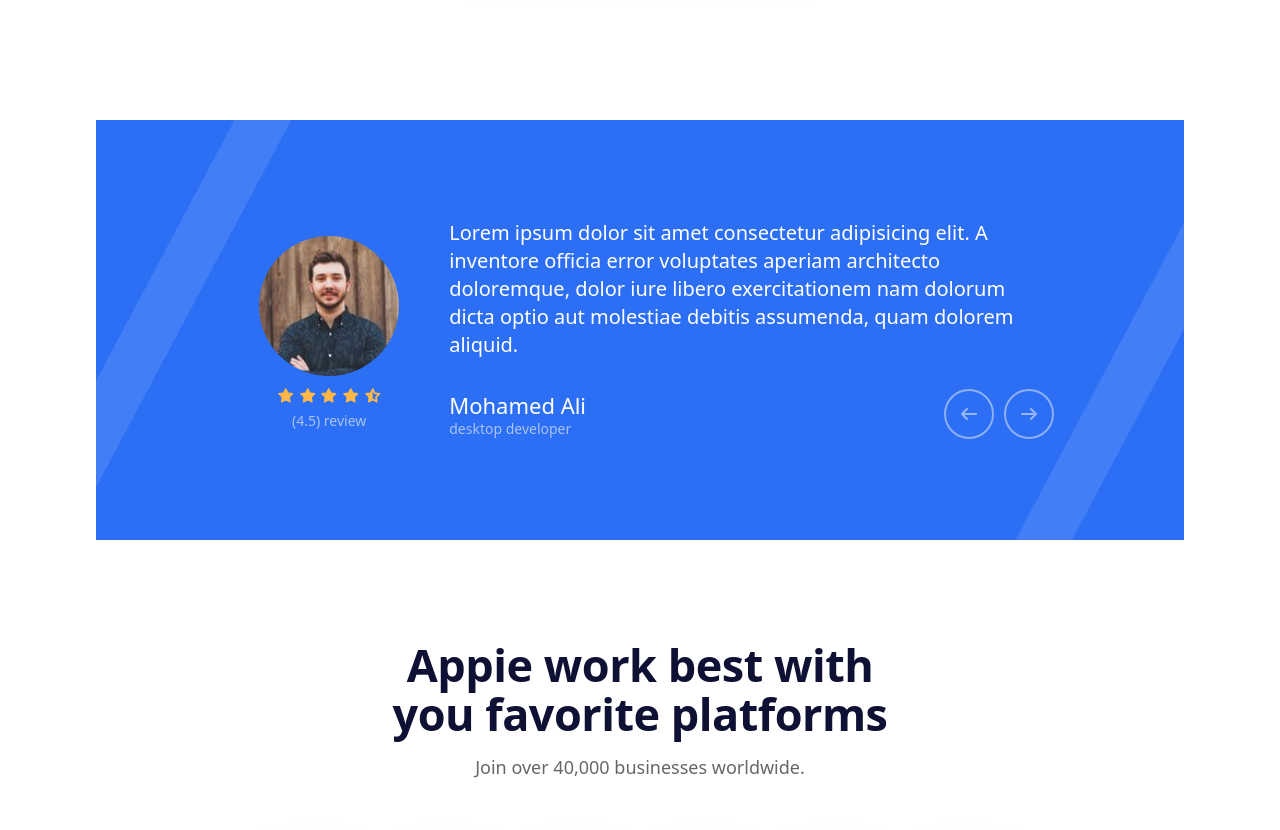
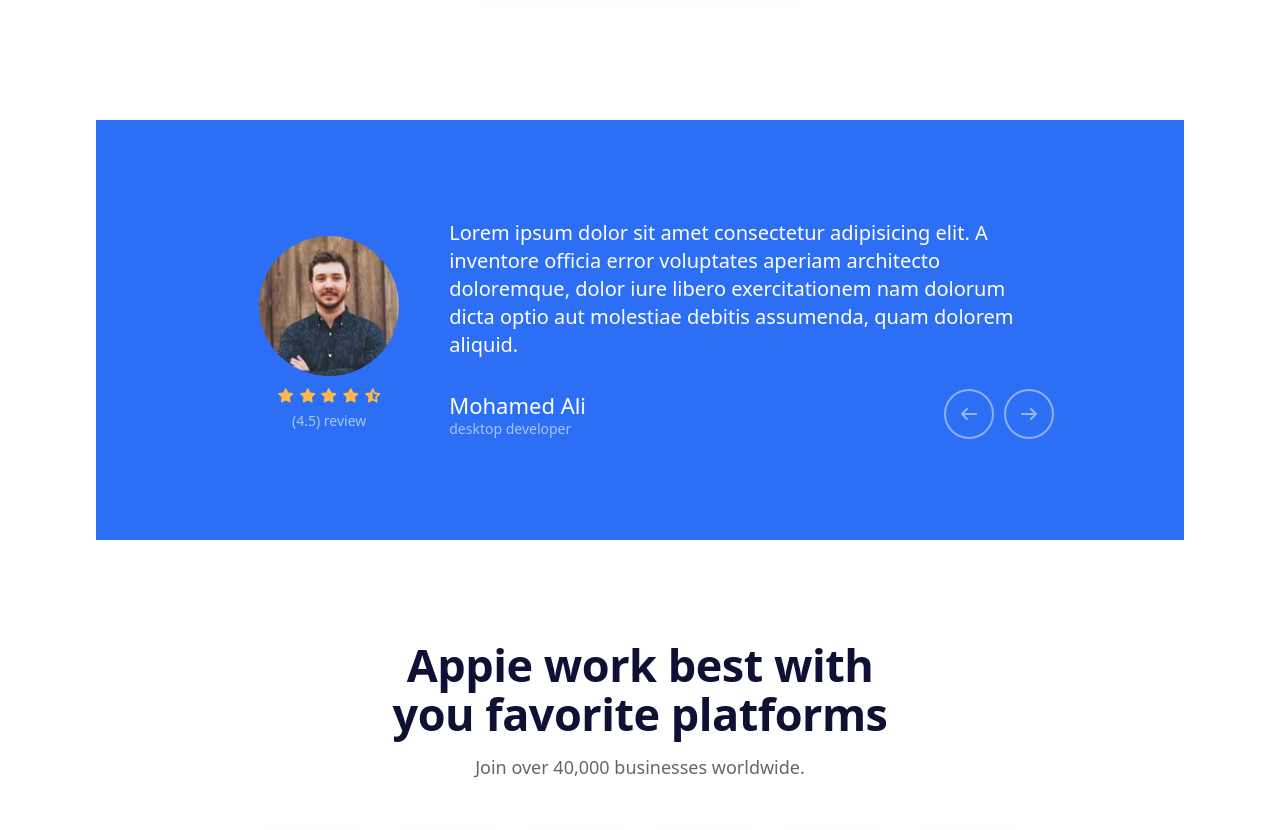
Before and after one commit to Ahmedmeid99/Kalbonyan-task01, a plain HTML site: page index.html in a window 1280 px wide. Shown: the part 6420-7250 px from the top of the page. Drawn offline with nearby package versions, Linux system fonts and the light colour scheme.

Commit message:
fix-animation

```diff
--- a/css/style.css
+++ b/css/style.css
@@ -197,7 +197,7 @@ body {
     padding-top: 200px !important;
     transform: translateX(400px);
     filter: drop-shadow(var(--bg-shadow));
-    transition: 0.5s;
+    transition: 0.7s;
   }
 
   /* add open-menu by js when click on open btn */
@@ -1057,29 +1057,6 @@ form.form .input {
   overflow: hidden;
 }
 
-.bg-cover::after {
-  content: "";
-  width: 100%;
-  position: absolute;
-  top: 20%;
-  left: -40%;
-  height: 50px;
-  background: #fff;
-  transform: rotate(118deg);
-  opacity: 0.1;
-}
-.bg-cover::before {
-  content: "";
-  width: 100%;
-  position: absolute;
-  top: 80%;
-  right: -40%;
-  height: 50px;
-  background: #fff;
-  transform: rotate(118deg);
-  opacity: 0.1;
-}
-
 .testimonials .stars svg {
   color: #ffb848;
   font-size: 14px;
```
